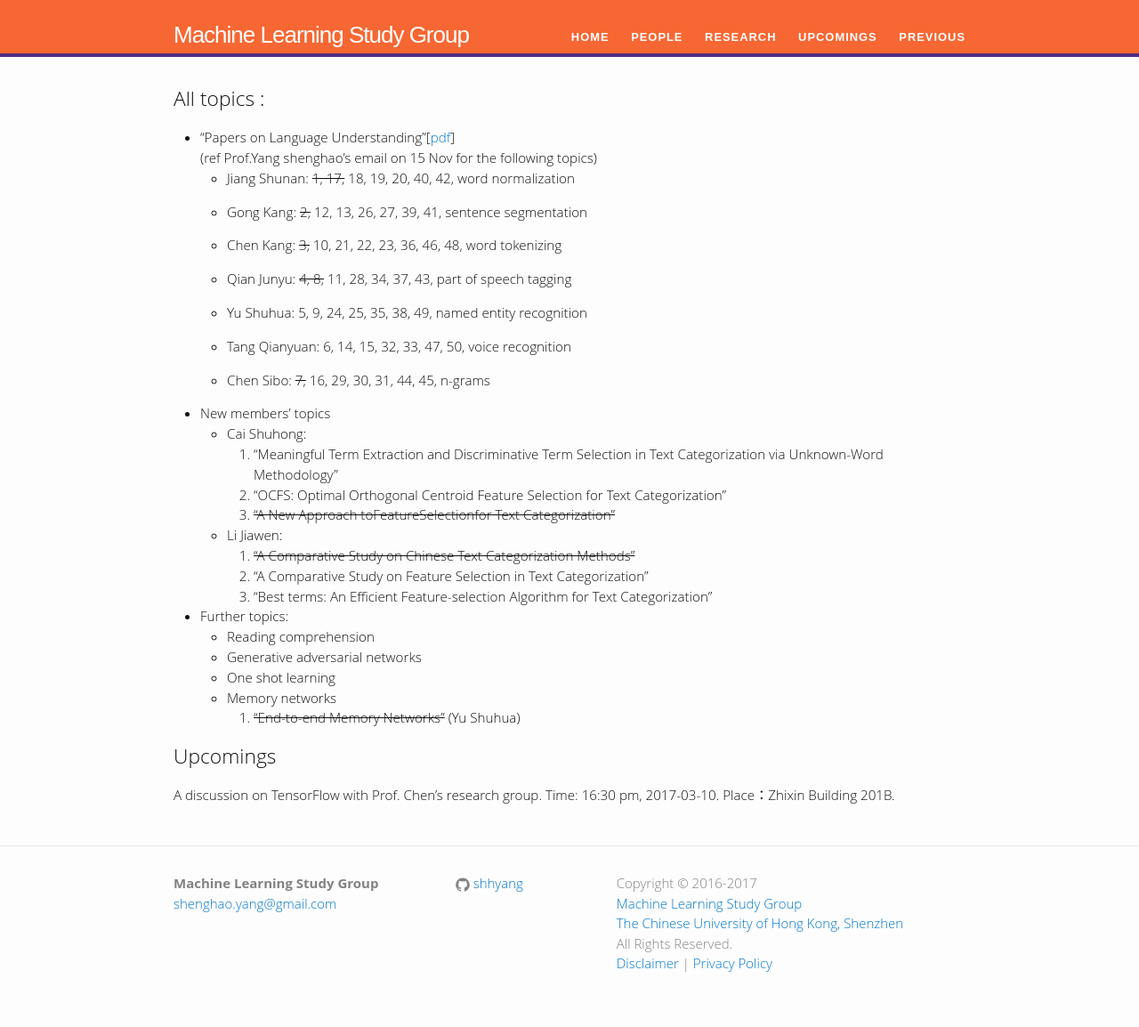
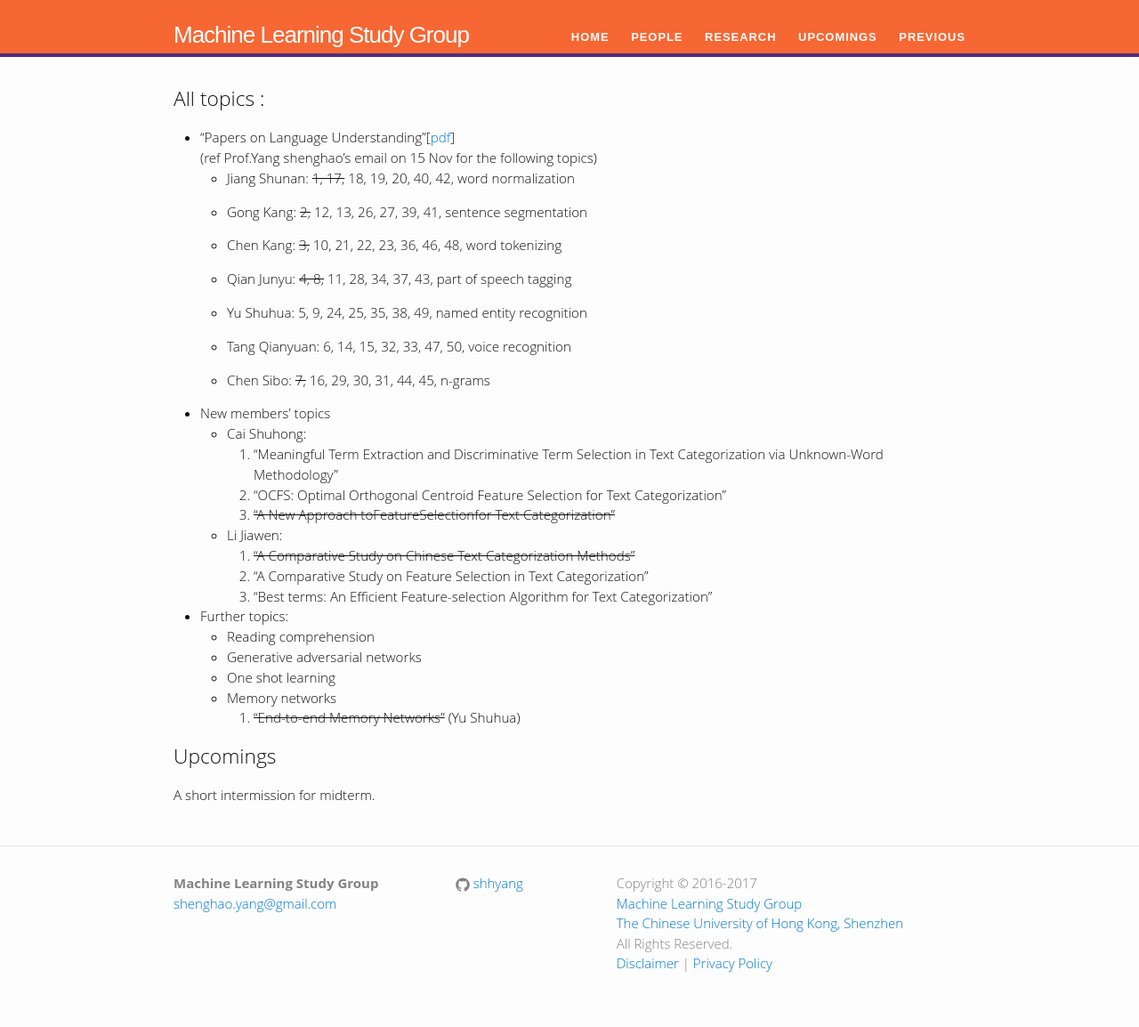
Before and after one commit to shhyang/learning, a Jekyll site: the page built from upcomings/index.md, in a window 1280 px wide. Shown: the whole page at 89% size. Built offline with Jekyll 4.4.1, drawn with Linux system fonts in a browser that asks for light colours; some web fonts are replaced; our own code applies the rules of GitHub Pages for plain Markdown files.

Commit message:
Update index.md

```diff
--- a/upcomings/index.md
+++ b/upcomings/index.md
@@ -44,6 +44,4 @@ layout: default
 
 
 ## Upcomings
-A discussion on TensorFlow with Prof. Chen's research group.
-Time: 16:30 pm, 2017-03-10.
-Place：Zhixin Building 201B.
+A short intermission for midterm.
```
